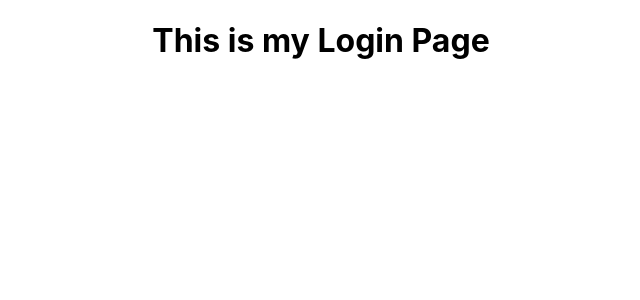
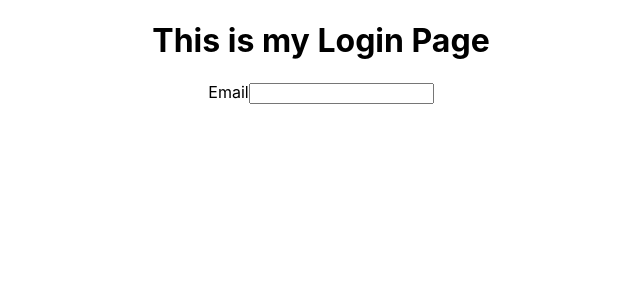
Before and after one commit to KhazadDutz/Desafio-Ebytr-ToDoList, a React (Create React App) app in the folder front-end/: page / in a window 1280 px wide. Shown: the top 300 px of the page, without its empty margins (319-959 px from the left). Built offline with nearby package versions, Linux system fonts and the light colour scheme.

Commit message:
label, input de email criado

```diff
--- a/front-end/src/Pages/Login.js
+++ b/front-end/src/Pages/Login.js
@@ -1,11 +1,21 @@
-import React from 'react';
+import React, { useContext } from 'react';
 import appContext from '../Context/appContext';
 
 function Login() {
+  const { setEmail, setPassword } = useContext(appContext);
 
   return (
     <div>
       <h1>This is my Login Page</h1>
+      <label htmlFor="email">
+        Email
+        <input
+          id="email"
+          type="text"
+          name="email-input"
+          onChange={ ({ target: { value } }) => setEmail(value) }
+        />
+      </label>
     </div>
   )
 }
--- a/front-end/src/Providers/AppProvider.js
+++ b/front-end/src/Providers/AppProvider.js
@@ -2,12 +2,12 @@ import appContext from '../Context/appContext';
 import React, { useState } from 'react';
 
 function AppProvider({ children }) {
-  const [login, setLogin] = useState('');
+  const [email, setEmail] = useState('');
   const [password, setPassword] = useState('');
 
   const data = {
-    login,
-    setLogin,
+    email,
+    setEmail,
     password,
     setPassword,
   };
```
